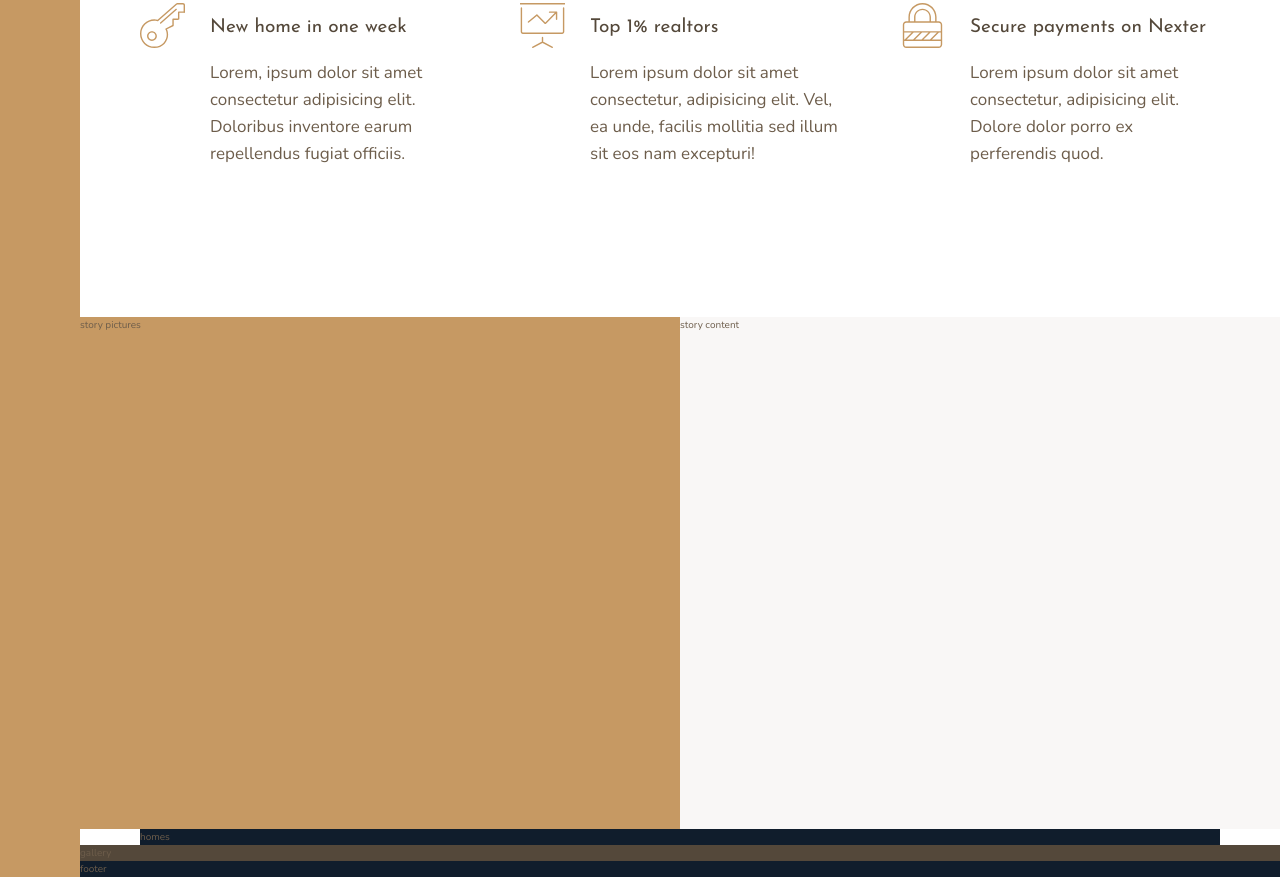
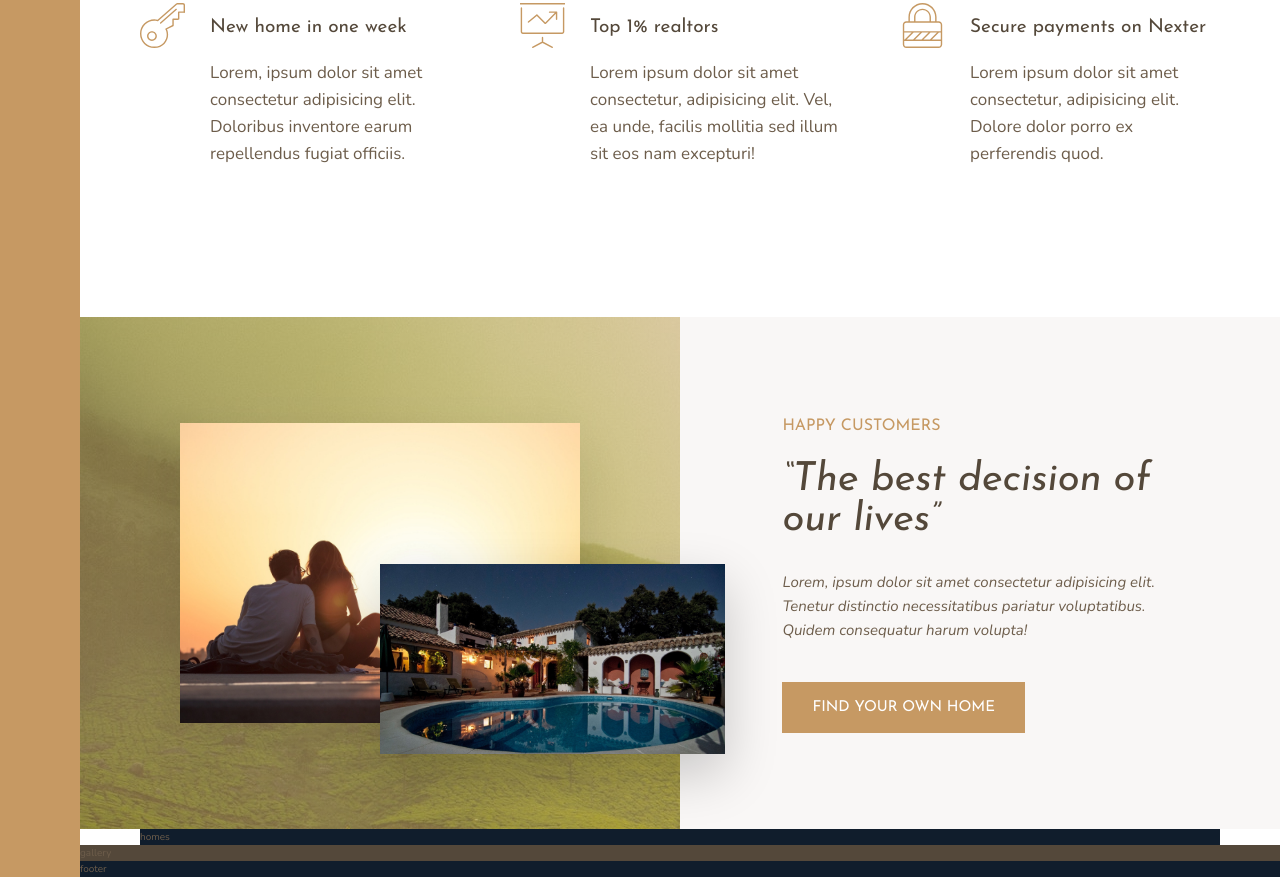
Before and after one commit to IIIDanSoloIII/NexterProject, a website: page index.html in a window 1280 px wide. Shown: the part 1018-1895 px from the top of the page. Drawn offline with nearby package versions, Linux system fonts and the light colour scheme.

Commit message:
commit on story section

```diff
--- a/index.html
+++ b/index.html
@@ -77,11 +77,17 @@
         </section>
 
         <div class="story__pictures">
-            story pictures
+            <img src="img/story-1.jpeg" alt="Couple with new house" class="story__img--1">
+            <img src="img/story-2.jpeg" alt="new house" class="story__img--2">
         </div>
 
         <div class="story__content">
-            story content
+            <h3 class="heading-3 mb-sm">Happy Customers</h3>
+            <h2 class="heading-2 heading-2--dark mb-md">&ldquo;The best decision of our lives&rdquo;</h2>
+            <p class="story__text">
+                Lorem, ipsum dolor sit amet consectetur adipisicing elit. Tenetur distinctio necessitatibus pariatur voluptatibus. Quidem consequatur harum volupta!
+            </p>
+            <button class="btn">Find your own home</button>
         </div>
 
         <section class="homes">
--- a/sass/_story.scss
+++ b/sass/_story.scss
@@ -2,10 +2,47 @@
     &__pictures {
         background-color: $color-primary;
         grid-column: full-start / col-end 4;
+        background-image: linear-gradient(rgba($color-primary, .5), rgba($color-primary, .5)),  url(../img/back.jpg);
+
+        display: grid;
+        grid-template-rows: repeat(6, 1fr);
+        grid-template-columns: repeat(6, 1fr);
+        align-items: center;
+    }
+
+    &__img--1 {
+        width: 100%;
+        grid-row: 2 / 6;
+        grid-column: 2 / 6;
+        box-shadow: 0 2rem 5rem rgba(#000, .1);
+    }
+    &__img--2 {
+        width: 115%;
+        grid-row: 4 / 6;
+        grid-column: 4 / 7;
+        z-index: 20;
+        box-shadow: 0 2rem 5rem rgba(#000, .2);
     }
 
     &__content {
         background-color: $color-grey-light-1;
         grid-column: col-start 5 / full-end;
+
+        padding: 6rem 8vw;
+
+        display: flex;
+        flex-direction: column;
+        justify-content: center;
+        align-items: flex-start;
+        ////// THE GRID WAY TO CENTER THE SAME THING //////
+        // display: grid;
+        // align-content: center;
+        // justify-items: start;
+    }
+
+    &__text {
+        font-size: 1.5rem;
+        font-style: italic;
+        margin-bottom: 4rem;
     }
 }
--- a/sass/_typography.scss
+++ b/sass/_typography.scss
@@ -9,10 +9,19 @@
 
 .heading-2 {
     @extend %heading;
+    font-size: 4rem;
+    font-style: italic;
+    line-height: 1;
+
+    &--light { color: $color-grey-light-1 }
+    &--dark { color: $color-grey-dark-1 }
 }
 
 .heading-3 {
     @extend %heading;
+    font-size: 1.6rem;
+    color: $color-primary;
+    text-transform: uppercase;
 }
 
 .heading-4 {
@@ -22,3 +31,25 @@
     &--light { color: $color-grey-light-1 }
     &--dark { color: $color-grey-dark-1 }
 }
+
+.btn {
+    background-color: $color-primary;
+    color: #fff;
+    border: none;
+    border-radius: 0;
+    font-family: $font-display;
+    font-size: 1.5rem;
+    text-transform: uppercase;
+    padding: 1.8rem 3rem;
+    cursor: pointer;
+    transition: all .2s;
+
+    &:hover {
+        background-color: $color-primary-dark;
+    }
+}
+
+.mb-sm { margin-bottom: 2rem; }
+.mb-md { margin-bottom: 3rem; }
+.mb-lg { margin-bottom: 4rem; }
+.mb-hg { margin-bottom: 8rem; }
```
Also changed, not shown: sass/main.css, 1 other file.
